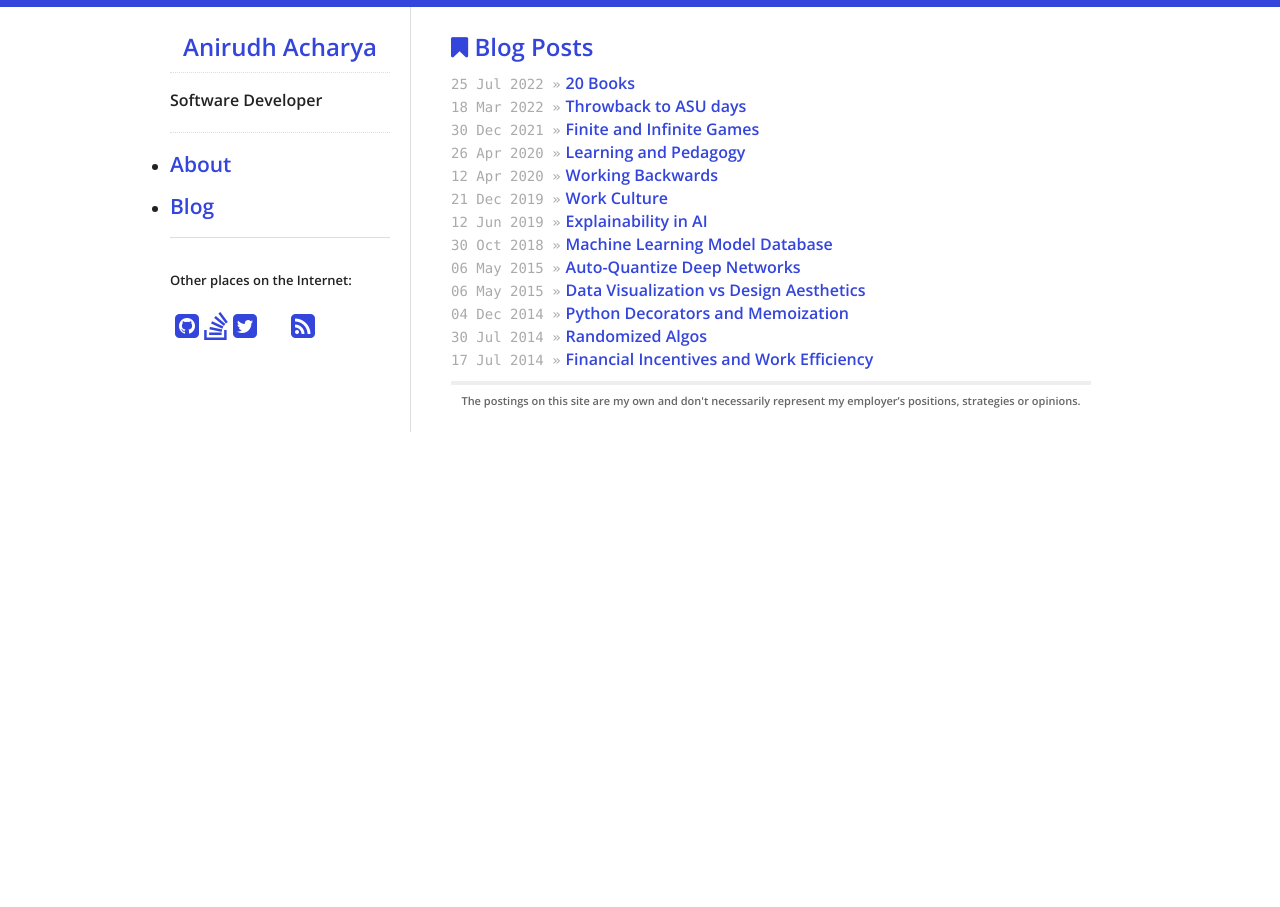
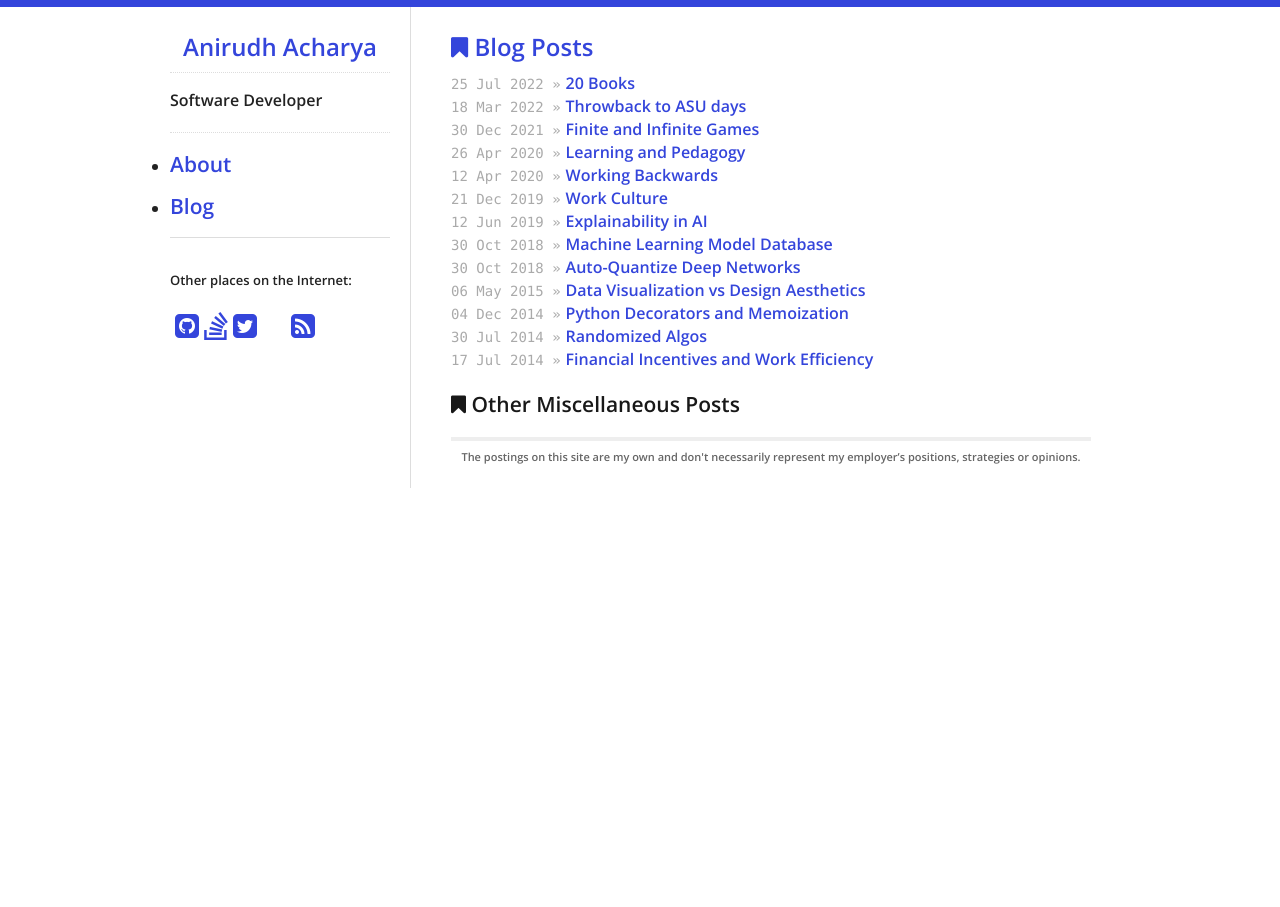
Before and after one commit to anirudhacharya12/anirudhacharya12.github.io, a Jekyll site: the page built from index.html, in a window 1280 px wide. Built offline with Jekyll 4.4.1, drawn with Linux system fonts in a browser that asks for light colours.

Commit message:
rearrange

```diff
--- a/_posts/2018-10-30-autoquantize.md
+++ b/_posts/2018-10-30-autoquantize.md
@@ -1,7 +1,7 @@
 ---
 layout: post
 title: "Auto-Quantize Deep Networks"
-date: 2015-05-06
+date: 2018-10-30
 ---
 
 <style>body {text-align: justify}</style>
--- a/index.html
+++ b/index.html
@@ -10,4 +10,10 @@
       <li><span>{{ post.date | date_to_string }} &raquo;</span><a href="{{ post.url }}">{{ post.title }}</a></li>
     {% endfor %}
   </ul>
+  <h3><i class="fa fa-bookmark"></i> Other Miscellaneous Posts</h3>
+  <ul id="blog-posts" class="posts">
+    {% for post in site.misc %}
+      <li><span>{{ post.date | date_to_string }} &raquo;</span><a href="{{ post.url }}">{{ post.title }}</a></li>
+    {% endfor %}
+  </ul>
 </div>
```
